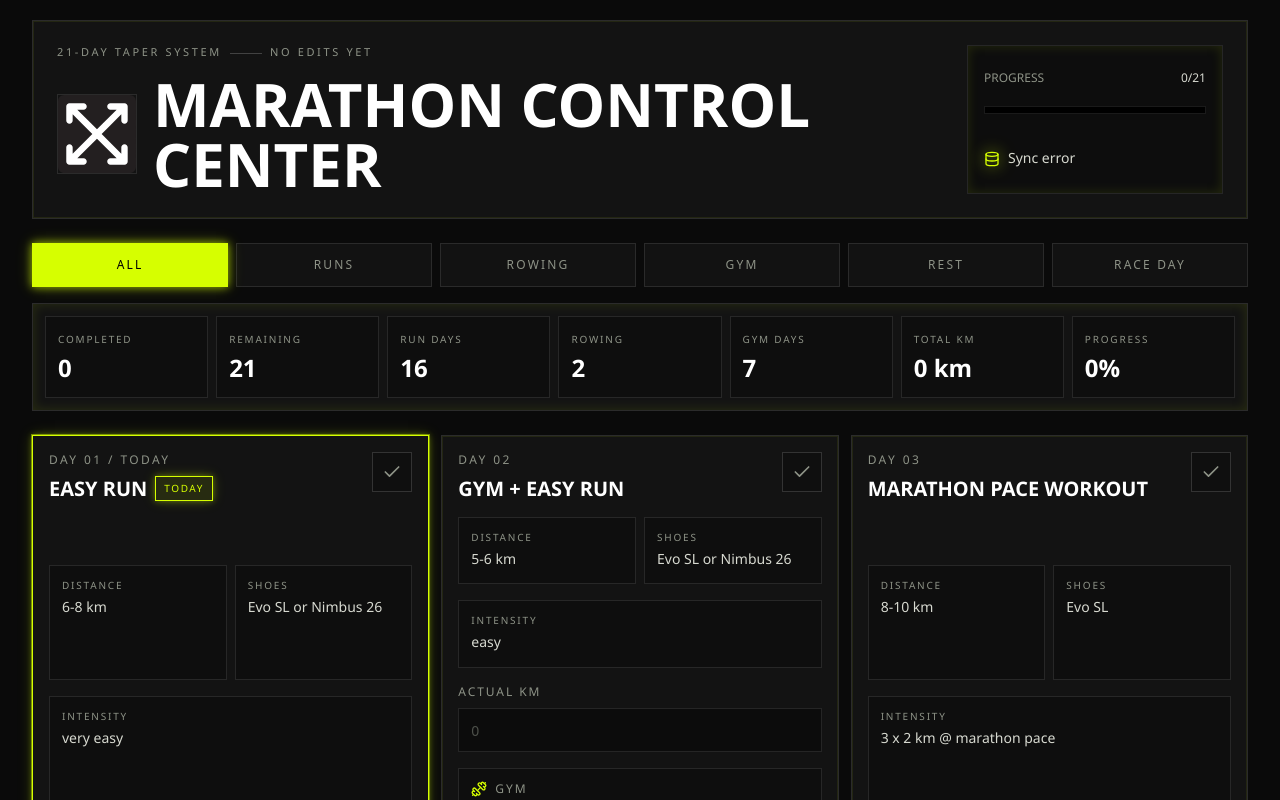
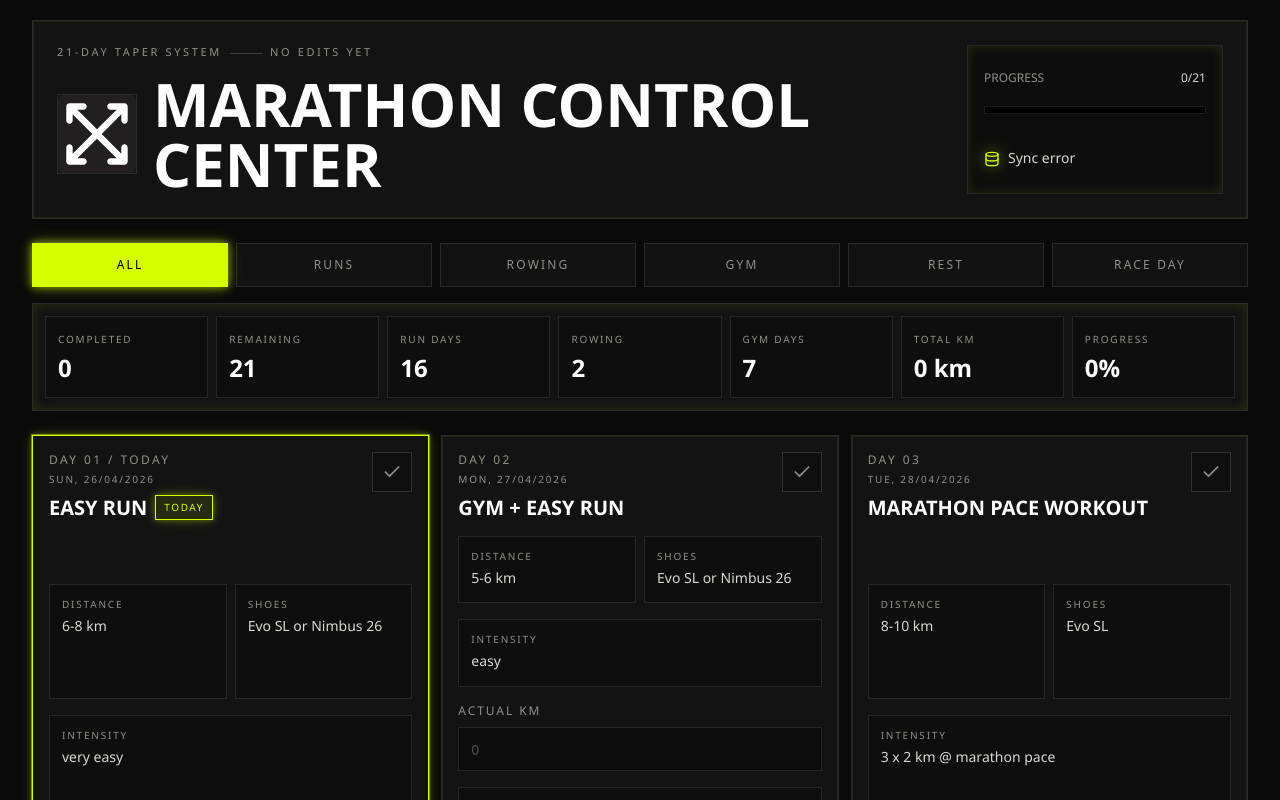
Before and after one commit to avollrath/marathon, a React (Vite) app: page / in a window 1280 px wide. Shown: the top 800 px of the page. Built offline with nearby package versions, Linux system fonts and the light colour scheme; no server answers; the database is empty; a web font is replaced by a local one.

Commit message:
Show concrete plan dates

```diff
--- a/src/App.tsx
+++ b/src/App.tsx
@@ -1,7 +1,7 @@
 import { useEffect, useMemo, useRef, useState } from 'react';
 import { Activity, Check, Database, Download, Dumbbell, Flag, RotateCcw, Timer, Upload, Waves } from 'lucide-react';
 import iconUrl from './icon.svg';
-import { getCurrentPlanDay, trainingPlan, type TrainingDay } from './plan';
+import { getCurrentPlanDay, getPlanDate, trainingPlan, type TrainingDay } from './plan';
 import {
   createSupabaseClient,
   defaultProgressState,
@@ -48,6 +48,14 @@ const formatUpdatedAt = (value: string) =>
     second: '2-digit',
     hour12: false,
   }).format(new Date(value));
+
+const formatPlanDate = (date: Date) =>
+  new Intl.DateTimeFormat('en-GB', {
+    weekday: 'short',
+    day: '2-digit',
+    month: '2-digit',
+    year: 'numeric',
+  }).format(date);
 
 function App() {
   const [state, setState] = useState<ProgressState>(() => loadLocalState());
@@ -298,6 +306,7 @@ function App() {
         <section className="grid gap-3 sm:grid-cols-2 xl:grid-cols-3">
           {filteredPlan.map((day) => {
             const isCurrentDay = day.day === currentPlanDay;
+            const planDate = formatPlanDate(getPlanDate(day.day));
 
             return (
             <article
@@ -318,6 +327,7 @@ function App() {
                   <div className="font-mono text-xs uppercase tracking-[0.2em] text-steel">
                     Day {day.day.toString().padStart(2, '0')} {day.label ? `/ ${day.label}` : ''}
                   </div>
+                  <div className="mt-1 font-mono text-[10px] uppercase tracking-[0.18em] text-steel">{planDate}</div>
                   <div className="mt-2 flex flex-wrap items-center gap-2">
                     <h2 className="text-xl font-semibold uppercase leading-tight text-white">{day.type}</h2>
                     {isCurrentDay && (
--- a/src/plan.ts
+++ b/src/plan.ts
@@ -38,6 +38,11 @@ export const PLAN_START_DATE = '2026-04-26';
 
 const toLocalDate = (date: Date) => new Date(date.getFullYear(), date.getMonth(), date.getDate());
 
+export const getPlanDate = (day: number) => {
+  const [year, month, date] = PLAN_START_DATE.split('-').map(Number);
+  return new Date(year, month - 1, date + day - 1);
+};
+
 export const getCurrentPlanDay = (date = new Date()): number | null => {
   const [year, month, day] = PLAN_START_DATE.split('-').map(Number);
   const start = new Date(year, month - 1, day);
```
